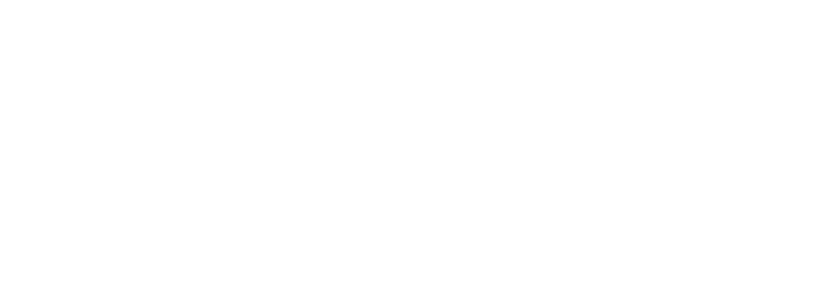
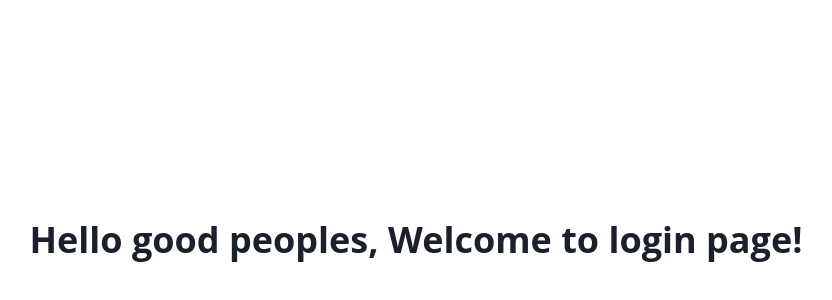
Before and after one commit to noyon-exb/R-and-D-est-user-portal, a React (Create React App) app: page /demo/page1 in a window 1280 px wide. Shown: the part 160-460 px from the top of the page, without its empty margins (224-1056 px from the left). Built offline with nearby package versions, Linux system fonts and the light colour scheme.

Commit message:
few code updated

```diff
--- a/package.json
+++ b/package.json
@@ -58,5 +58,5 @@
     "eslint-plugin-react": "^7.21.5",
     "prettier": "^2.2.1"
   },
-  "homepage": "/home"
+  "homepage": "/demo"
 }
--- a/src/TestReactRouter/Page1.js
+++ b/src/TestReactRouter/Page1.js
@@ -3,7 +3,6 @@
 import PropTypes from 'prop-types';
 
 const Page1 = ({ t }) => {
-    console.log(t);
     return (
         <Flex width="100%" height="100vh" justify="center" align="center">
             <Heading>{t('page1.welcomeText')}</Heading>
--- a/src/constants/translationConstants.js
+++ b/src/constants/translationConstants.js
@@ -9,7 +9,10 @@
                 submit: 'Sumbit',
             },
             page1: {
-                welcomeText: 'Hello good peoples, Welcome to page1!',
+                welcomeText: 'Hello good peoples, Welcome to login page!',
+            },
+            page2: {
+                welcomeText: 'Hello good peoples, Welcome to home page!',
             },
         },
     },
--- a/src/index.js
+++ b/src/index.js
@@ -10,7 +10,7 @@
 const root = ReactDOM.createRoot(document.getElementById('root'));
 root.render(
     <StrictMode>
-        <BrowserRouter basename="home">
+        <BrowserRouter basename="demo">
             <ChakraProvider theme={theme}>
                 <InformationProvider>
                     <App />
```
